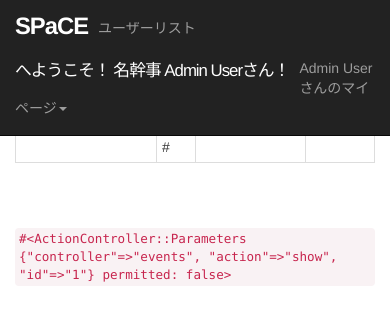
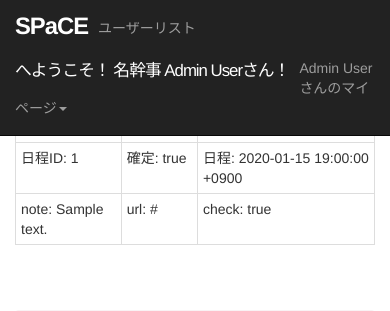
Before and after one commit to fumihisasuzuki/space_app_r1, a Rails app: page /events/1 in a window 390 px wide. Shown: the top 311 px of the page. Run offline with Rails 7, Linux system fonts and the light colour scheme; a user stored in the database is signed in; tables that the repository leaves empty hold one stand-in row (values such as "Sample post"); style sheets or scripts are compiled from the project's sources; some libraries are stand-ins or nearby versions.

Commit message:
Success Event-and-Schedule-create-action normaly

```diff
--- a/app/controllers/events_controller.rb
+++ b/app/controllers/events_controller.rb
@@ -10,9 +10,18 @@
   end
 
   def create
+#    debugger
     @event = Event.new(event_params)
     @event.user_id = current_user.id
-    if @event.save
+#    debugger
+    @schedule = @event.schedules.new(schedules_params)
+
+    @event.chouseisan_check =false
+    @schedule.decided = true
+#    debugger
+    if @event.save && @schedule.save
+      @schedule.event_id = @event.id
+      @schedule.save
       flash[:success] = 'イベントを作成しました'
       redirect_to event_path(@event)
     else
@@ -25,6 +34,7 @@
   end
 
   def show
+    @decided_schedule = @event.schedules.find_by(event_id: @event.id, decided: true)
   end
 
   private
@@ -38,6 +48,8 @@
 
 
     # strong parameter
+
+    # Event#new
     def event_params
       params.require(:event).permit(:event_name,
                                     :chouseisan_note,
@@ -52,4 +64,10 @@
                                     :reference)
     end
 
+    # Schedule#new
+    def schedules_params
+      params.require(:event).permit(schedules: [:held_at,
+                                                :attendance_numbers,
+                                                :decided])[:schedules]
+    end
 end
--- a/app/controllers/users/contents_controller.rb
+++ b/app/controllers/users/contents_controller.rb
@@ -10,6 +10,7 @@
   end
 
   def show
+    @events = current_user.events.all
 #    debugger
   end
 end
--- a/app/models/event.rb
+++ b/app/models/event.rb
@@ -1,5 +1,6 @@
 class Event < ApplicationRecord
   belongs_to :user
+  has_many :schedules, dependent: :destroy
 
   validates :event_name, presence: true
   validates :chouseisan_note, length: { maximum: 200 }
--- /dev/null
+++ b/app/models/schedule.rb
@@ -0,0 +1,3 @@
+class Schedule < ApplicationRecord
+  belongs_to :event
+end
--- a/app/views/events/show.html.erb
+++ b/app/views/events/show.html.erb
@@ -2,10 +2,19 @@
 <div>
   <table class="table table-bordered table-condensed" id="event-table">
     <tr>
+      <td>ユーザーID: <%= current_user.id %></td>
+      <td>user_id: <%= @event.user_id %></td>
+      <td>幹事名: <%= current_user.user_name %></td>
+    </tr>
+    <tr>
+      <td>イベントID: <%= @event.id %></td>
+      <td>event_id: <%= @decided_schedule.event_id %></td>
       <td>イベント名: <%= @event.event_name %></td>
-      <td>id: <%= @event.id %></td>
-      <td>幹事名: <%= current_user.user_name %></td>
-      <td>user_id: <%= @event.user_id %></td>
+    </tr>
+    <tr>
+      <td>日程ID: <%= @decided_schedule.id %></td>
+      <td>確定: <%= @decided_schedule.decided %></td>
+      <td>日程: <%= @decided_schedule.held_at %></td>
     </tr>
     <tr>
       <td>note: <%= @event.chouseisan_note %></td>
--- a/app/views/users/registrations/edit.html.erb
+++ b/app/views/users/registrations/edit.html.erb
@@ -59,7 +59,7 @@
 
                   <div class="field">
                     <%= f.label :days_before, class: "label-user--edit" %>
-                    <%= f.text_field :days_before, autocomplete: "days_before", class: "form-control" %>
+                    <%= f.number_field :days_before, autocomplete: "days_before", class: "form-control" %>
                   </div>
 
 
--- a/config/locales/models/models_ja.yml
+++ b/config/locales/models/models_ja.yml
@@ -3,26 +3,33 @@
     models:
       user: ユーザー
       event: イベント
+      schedule: 日程
     attributes:
-        user:
-          id: ID
-          user_name: 名幹事
-          email: メールアドレス
-          web_search_url: Web検索エンジンURL
-          train_search_url: 路線検索URL
-          days_before: 直前日数
-          password: パスワード
-          created_at: 作成日
-          updated_at: 更新日
-        event:
-          event_name: イベント名
-          chouseisan_note: イベント説明
-          chouseisan_url: 調整さんURL
-          chouseisan_check: 調整さん使用確認
-          place: 場所候補
-          indication_price: 予想会費
-          deadline: 回答期限
-          reserved_at: 予約日時
-          reserved_by: 予約名
-          reserved_number_of_members: 予約人数
-          reference: 備考
+      user:
+        id: ID
+        user_name: 名幹事
+        email: メールアドレス
+        web_search_url: Web検索エンジンURL
+        train_search_url: 路線検索URL
+        days_before: 直前日数
+        password: パスワード
+        created_at: 作成日
+        updated_at: 更新日
+      event:
+        event_name: イベント名
+        chouseisan_note: イベント説明
+        chouseisan_url: 調整さんURL
+        chouseisan_check: 調整さん使用確認
+        place: 場所候補
+        indication_price: 予想会費
+        deadline: 回答期限
+        reserved_at: 予約日時
+        reserved_by: 予約名
+        reserved_number_of_members: 予約人数
+        reference: 備考
+        user_id: ユーザーID
+      schedule:
+        held_at: 開催日
+        attendance_numbers: 参加人数
+        decided: 確定
+        event_id: イベントID
```
Also changed, not shown: app/views/events/_event_form.html.erb (+18 -0 lines), app/views/users/contents/show.html.erb (+24 -1 lines), db/migrate/20200505012710_create_schedules.rb (added, +12 -0 lines), test/fixtures/schedules.yml (added, +13 -0 lines), test/models/schedule_test.rb (added, +7 -0 lines), db/schema.rb.
